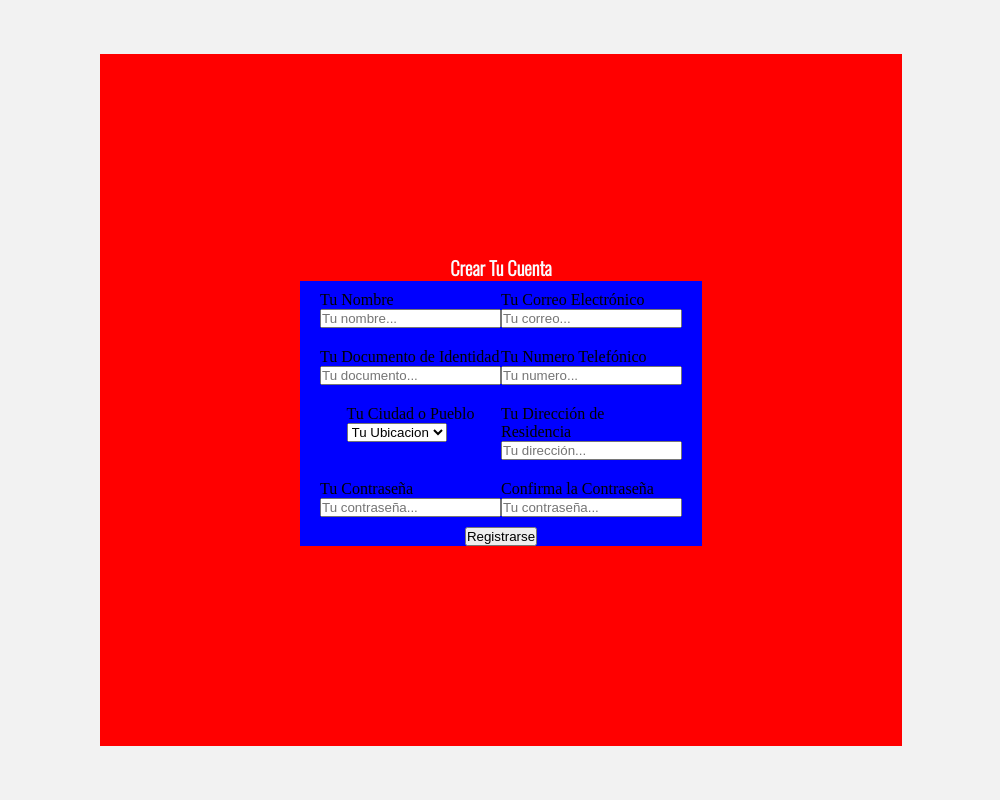
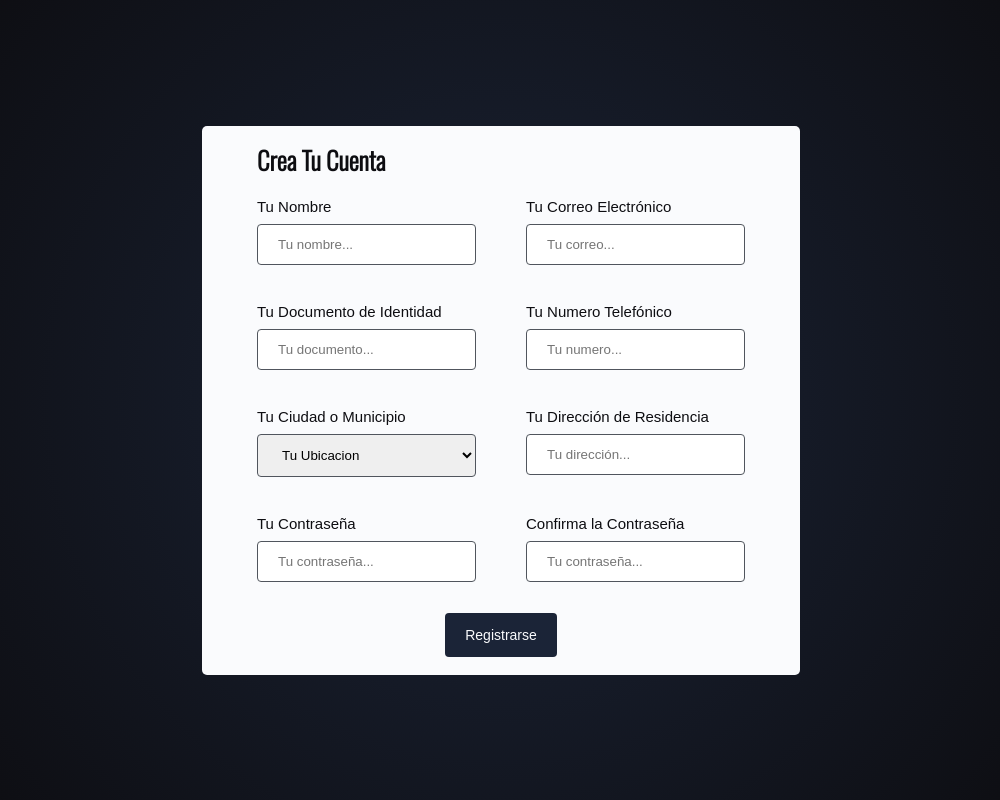
Before and after one commit to WilmaraRuizD/WLANS-BOOK-store, a plain HTML site: page Frontend/src/component/Registro/registroIndex.html in a window 1280 px wide. Shown: the whole page, without its empty margins (139-1139 px from the left). Drawn offline with nearby package versions, Linux system fonts and the light colour scheme.

Commit message:
Se agregaron los estilos

```diff
--- a/Frontend/src/component/Registro/registroIndex.html
+++ b/Frontend/src/component/Registro/registroIndex.html
@@ -11,7 +11,7 @@
 <body>
   <section class="section-styles">
     <div class="title-styles">
-      <h3>Crear Tu Cuenta</h3>
+      <h3>Crea Tu Cuenta</h3>
     </div>
 
     <form class="form-styles">
@@ -35,7 +35,7 @@
           <input type="email" required placeholder="Tu documento...">
         </div>
         <div>
-          <label for="">Tu Numero Telefónico</label>
+          <label>Tu Numero Telefónico</label>
           <br>
           <input type="text" required placeholder="Tu numero...">
         </div>
@@ -43,21 +43,15 @@
 
       <div class="form-sections-styles">
         <div>
-          <label for="">Tu Ciudad o Pueblo</label>
+          <label for="">Tu Ciudad o Municipio</label>
           <br>
           <select>
-            <option >Tu Ubicacion</option>
-            <option value="php">PHP</option>
-            <option value="java">Java</option>
-            <option value="golang">Golang</option>
-            <option value="python">Python</option>
-            <option value="c#">C#</option>
-            <option value="C++">C++</option>
-            <option value="erlang">Erlang</option>
+            <option>Tu Ubicacion</option>
+            <option value="Bogota D.C">Bogota D.C</option>
           </select>
         </div>
         <div>
-          <label for="">Tu Dirección de Residencia</label>
+          <label>Tu Dirección de Residencia</label>
           <br>
           <input type="text" required placeholder="Tu dirección...">
         </div>
--- a/Frontend/src/component/Registro/registroStyles.css
+++ b/Frontend/src/component/Registro/registroStyles.css
@@ -1,5 +1,5 @@
-
-@import url('https://fonts.googleapis.com/css2?family=Nunito:wght@200&family=Oswald:wght@300&family=Poppins:wght@200;400&family=Quicksand:wght@600&display=swap');
+@import url('https://fonts.googleapis.com/css2?family=Oswald:wght@300&display=swap');
+@import url('https://fonts.googleapis.com/css2?family=Nunito+Sans:wght@400&display=swap');
 
 
 * {
@@ -8,38 +8,68 @@
   box-sizing: border-box;
 }
 body {
+  background: radial-gradient(circle, rgba(27,36,55,1) 0%, rgba(13,13,17,1) 91%);
   display:flex;
-  align-items: center;
+  align-items:center;
   justify-content: center;
-  background-color: #f2f2f2;
+  background-color: #fafbfd;
   min-height: 100vh;
 }
+label{
+  color: #0d0d11;
+  font-size: 15px;
+  font-family:'Nunito+Sans', sans-serif;
+  width: 100%;
+  padding: 12px 0px;
+}
+input, select {
+  width: 100%;
+  padding: 12px 20px;
+  margin: 8px 0;
+  display: inline-block;
+  border: 1px solid #50555d;
+  border-radius: 4px;
+  box-sizing: border-box;
+}
+input[type=submit]{
+  font-family: 'Nunito+Sans', sans-serif;
+  font-size: 14px;
+  width: 100%;
+  background-color: #1b2437;
+  color: #fafbfd;
+  padding: 14px 20px;
+  margin: 8px 0;
+  border: none;
+  border-radius: 4px;
+  cursor: pointer;
+}
 .section-styles{
-  background-color: red;
+
+  background-color: #fafbfd;
   display: flex;
   flex-direction: column;
   justify-content: center;
-  margin: 10px 200px;
-  padding: 200px ;
+  padding: 10px 10px;
+  border-radius: 5px;
 }
 .title-styles h3{
-  color: #fafbfd;
+
+  color: #0d0d11;
   font-family:'Oswald', sans-serif;
-  display: flex;
-  justify-content: center;
+  font-size: 25px;
+  padding: 5px 45px;
 }
 .form-styles{
-  background-color: blue;
   display: flex;
   align-items: center;
   flex-direction: column;
 }
 .form-sections-styles{
+  width: 100%;
   display: grid;
   grid-template-columns: 50% 50%;
-  padding: 10px 20px;
+  padding: 5px 20px;
 }
-.div-submit{
-  display: flex;
-  align-items: center;
+.form-sections-styles div{
+  padding: 10px 25px;
 }
```
